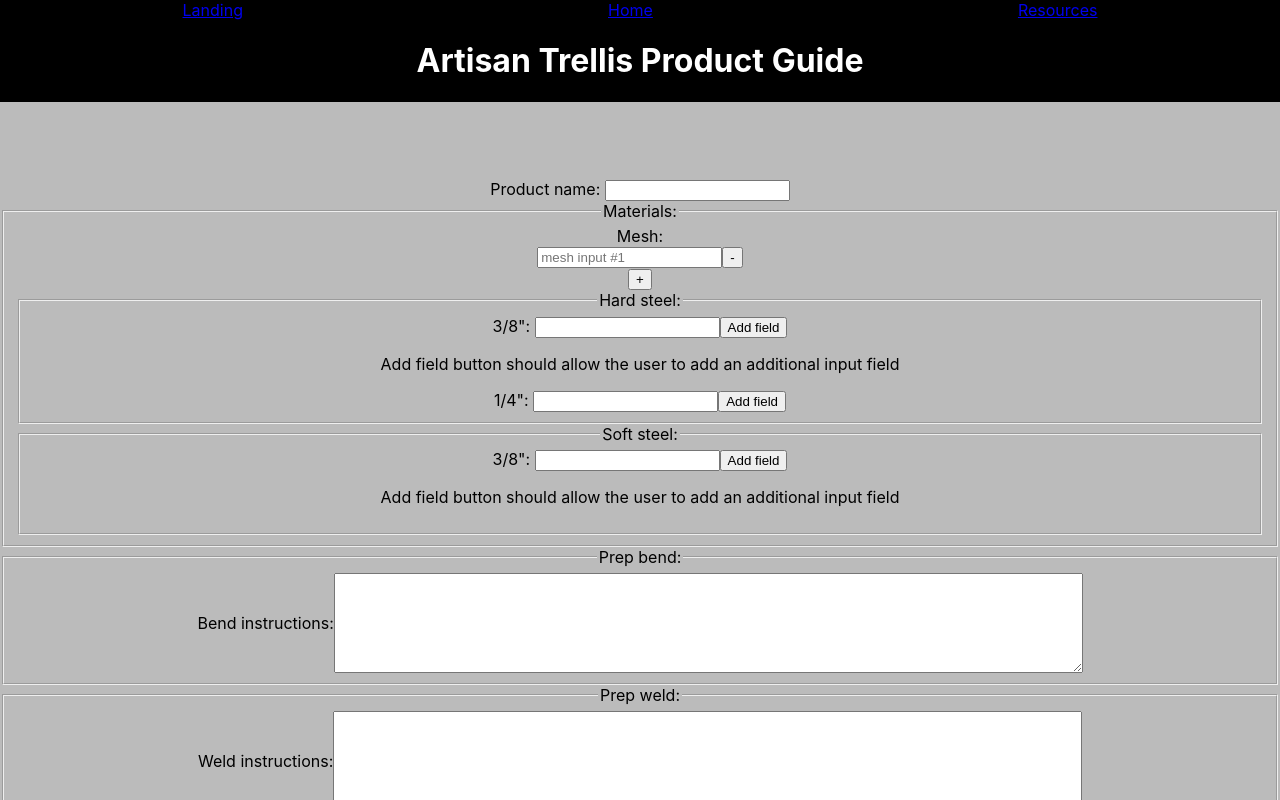
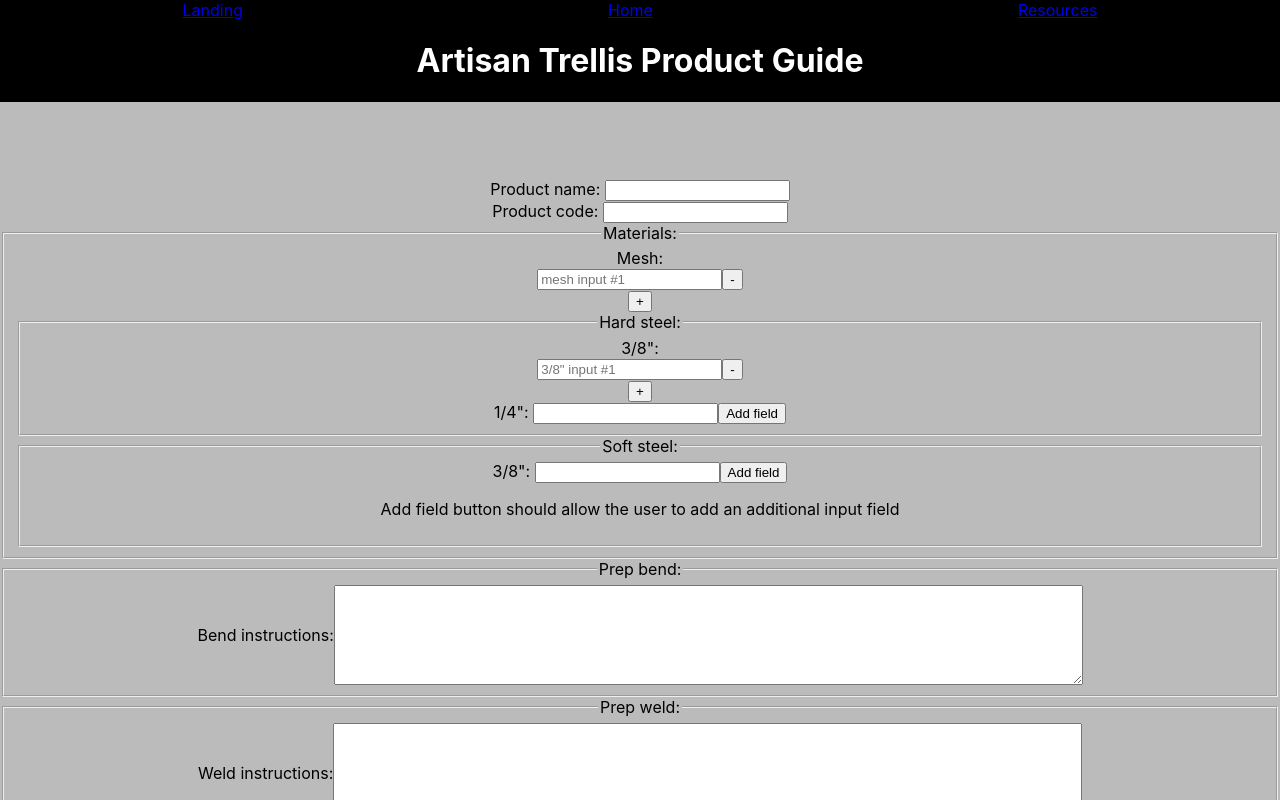
Before and after one commit to capnnemo2/at-product-guide, a React (Create React App) app: page /add-product in a window 1280 px wide. Shown: the top 800 px of the page. Built offline with nearby package versions, Linux system fonts and the light colour scheme.

Commit message:
AddProduct form now has dynamic hard three eigths

```diff
--- a/src/AddProduct/AddProduct.js
+++ b/src/AddProduct/AddProduct.js
@@ -5,7 +5,9 @@ export default class AddProduct extends React.Component {
   constructor(props) {
     super(props);
     this.state = {
-      mesh: [{ measurements: "" }]
+      mesh: [{ measurements: "" }],
+      hardThreeEigths: [{ measurements: "" }],
+      hardOneQuarter: [{ measurements: "" }]
     };
   }
 
@@ -31,7 +33,29 @@ export default class AddProduct extends React.Component {
   };
 
   // HARD STEEL 3/8"
+  handleThreeEigthsChange = idx => e => {
+    const newThreeEigths = this.state.hardThreeEigths.map((three, sidx) => {
+      if (idx !== sidx) return three;
+      return { ...three, measurements: e.target.value };
+    });
+    this.setState({ hardThreeEigths: newThreeEigths });
+  };
 
+  handleAddThreeEigths = () => {
+    this.setState({
+      hardThreeEigths: this.state.hardThreeEigths.concat([{ measurements: "" }])
+    });
+  };
+
+  handleRemoveThreeEigths = idx => () => {
+    this.setState({
+      hardThreeEigths: this.state.hardThreeEigths.filter(
+        (s, sidx) => idx !== sidx
+      )
+    });
+  };
+
+  // CLICK CANCEL
   handleClickCancel = () => {
     this.props.history.goBack();
   };
@@ -44,12 +68,15 @@ export default class AddProduct extends React.Component {
             <div>
               <label htmlFor="name">Product name: </label>
               <input type="text" name="name" id="name" required />
+              <br />
+              <label htmlFor="code">Product code: </label>
+              <input type="text" name="code" id="code" required />
             </div>
             <fieldset>
               <legend>Materials:</legend>
               <label htmlFor="mesh">Mesh: </label>
               {this.state.mesh.map((mesh, idx) => (
-                <div className="meshItem">
+                <div className="meshItem" key={idx}>
                   <input
                     type="text"
                     name="mesh"
@@ -68,12 +95,35 @@ export default class AddProduct extends React.Component {
               <fieldset>
                 <legend>Hard steel:</legend>
                 <label htmlFor="three-eigths">3/8": </label>
-                <input type="text" name="three-eigths" id="three-eigths" />
+
+                {this.state.hardThreeEigths.map((three, idx) => (
+                  <div className="threeEigths" key={idx}>
+                    <input
+                      type="text"
+                      name="three-eigths"
+                      placeholder={`3/8" input #${idx + 1}`}
+                      value={three.measurements}
+                      onChange={this.handleThreeEigthsChange(idx)}
+                    />
+                    <button
+                      type="button"
+                      onClick={this.handleRemoveThreeEigths(idx)}
+                    >
+                      -
+                    </button>
+                  </div>
+                ))}
+                <button type="button" onClick={this.handleAddThreeEigths}>
+                  +
+                </button>
+                <br />
+
+                {/* <input type="text" name="three-eigths" id="three-eigths" />
                 <button type="button">Add field</button>
                 <p>
                   Add field button should allow the user to add an additional
                   input field
-                </p>
+                </p> */}
                 <label htmlFor="quarter-inch">1/4": </label>
                 <input type="text" name="quarter-inch" id="quarter-inch" />
                 <button type="button">Add field</button>
```
